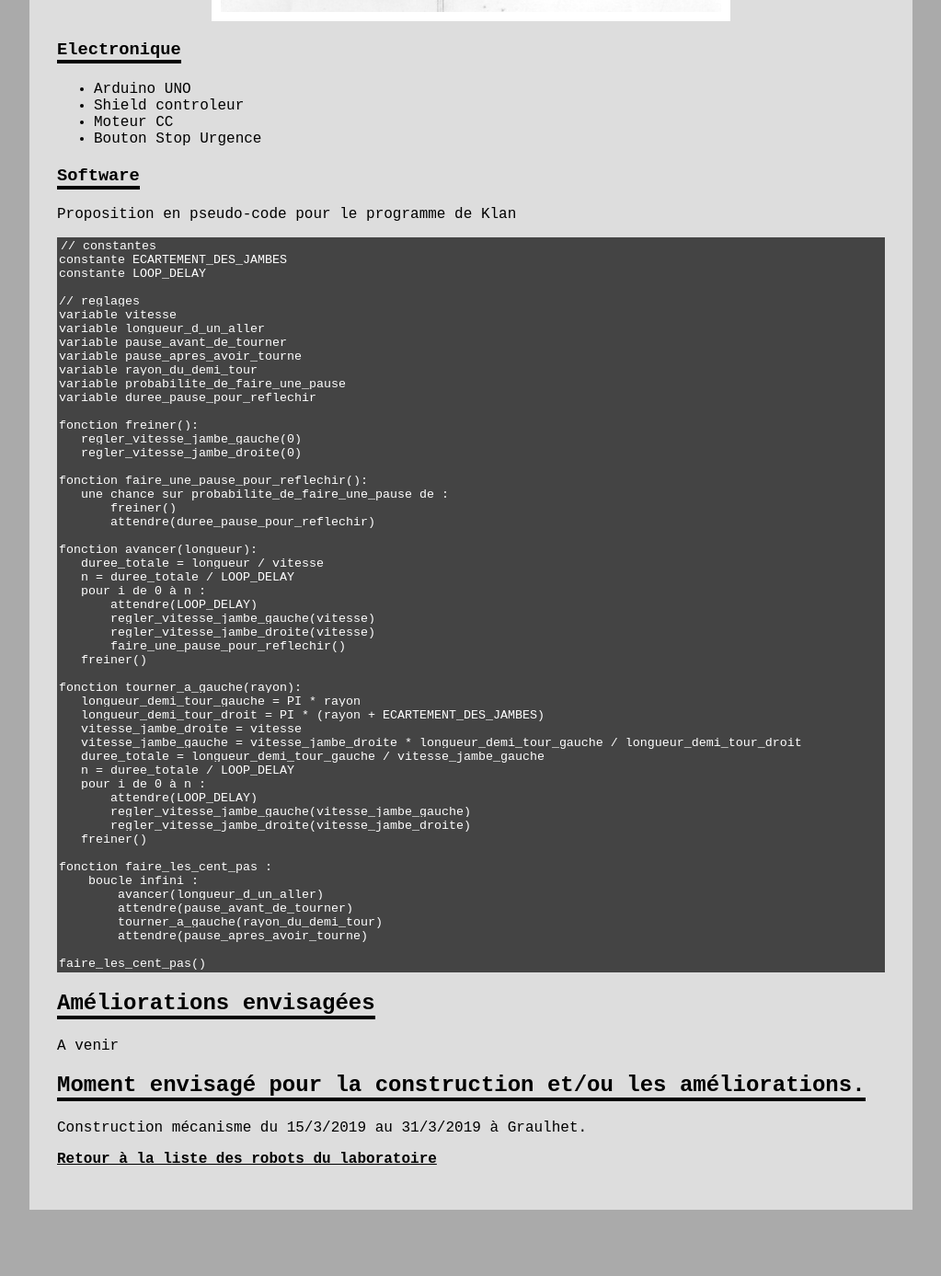
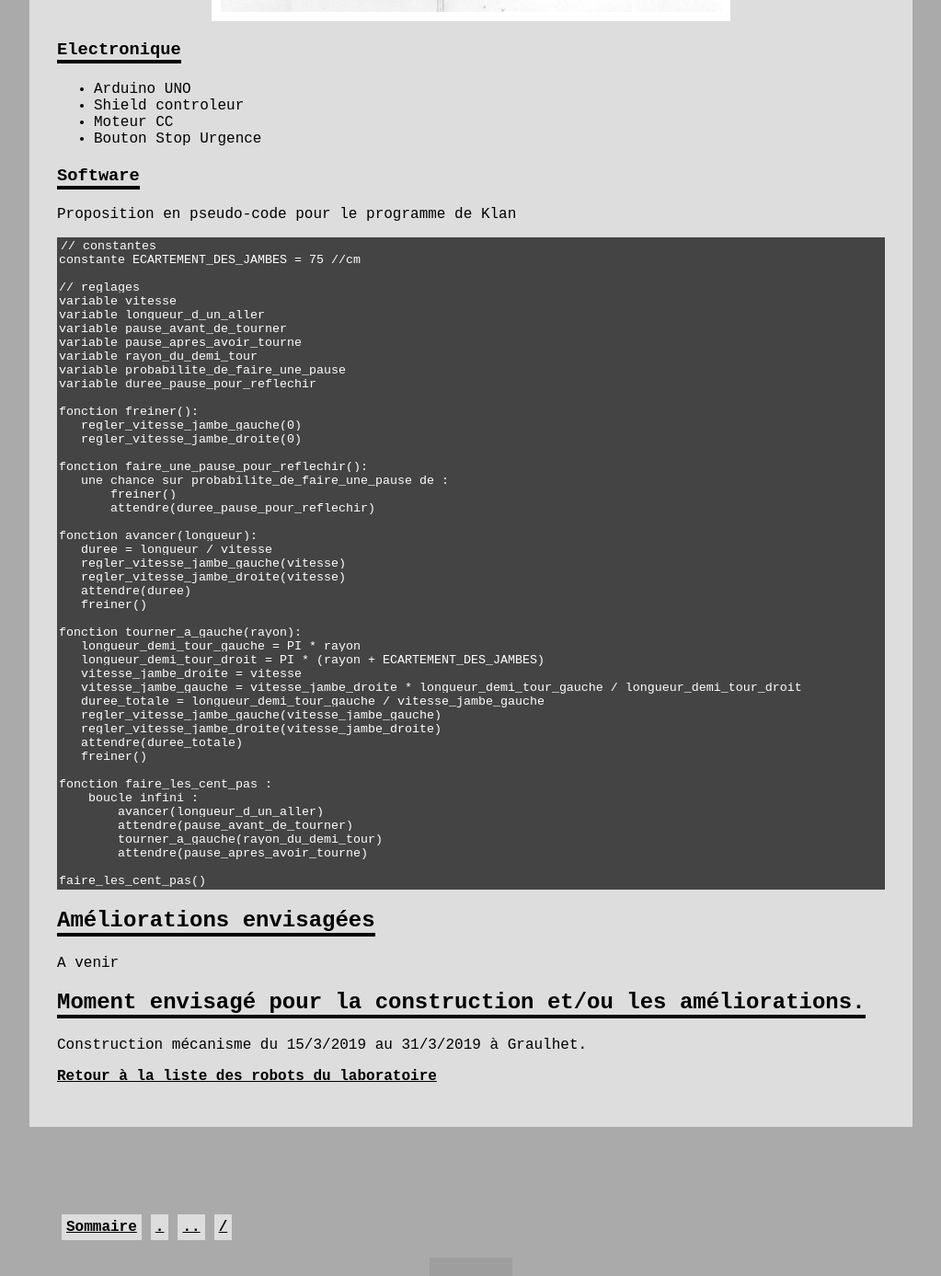
Before and after one commit to LeonLenclos/turing-test, a Jekyll site: the page built from contenu/robots/klan.md, in a window 1280 px wide and 1400 px high, scrolled down 4764 px. Shown: the top 1387 px of the window at 92% size, without its empty margins (128-1151 px from the left). Built offline with Jekyll 4.4.1, drawn with Linux system fonts in a browser that asks for light colours; nearby versions of some CDN libraries; our own code applies the rules of GitHub Pages for plain Markdown files; a script that is not in the unit is left out; the repository's description, which GitHub fills in, is left out; grey boxes are pictures that could not be loaded.

Commit message:
Update klan.md

````diff
--- a/contenu/robots/klan.md
+++ b/contenu/robots/klan.md
@@ -85,8 +85,7 @@ Dans notre adaptation, la rotation des pivots s'effectue grace à des rondelles
 Proposition en pseudo-code pour le programme de Klan
 ```
 // constantes
-constante ECARTEMENT_DES_JAMBES
-constante LOOP_DELAY
+constante ECARTEMENT_DES_JAMBES = 75 //cm
 
 // reglages
 variable vitesse
@@ -107,13 +106,10 @@ fonction faire_une_pause_pour_reflechir():
        attendre(duree_pause_pour_reflechir)
 
 fonction avancer(longueur):
-   duree_totale = longueur / vitesse
-   n = duree_totale / LOOP_DELAY
-   pour i de 0 à n :
-       attendre(LOOP_DELAY)
-       regler_vitesse_jambe_gauche(vitesse)
-       regler_vitesse_jambe_droite(vitesse)
-       faire_une_pause_pour_reflechir()
+   duree = longueur / vitesse
+   regler_vitesse_jambe_gauche(vitesse)
+   regler_vitesse_jambe_droite(vitesse)
+   attendre(duree)
    freiner()
 
 fonction tourner_a_gauche(rayon):
@@ -122,11 +118,9 @@ fonction tourner_a_gauche(rayon):
    vitesse_jambe_droite = vitesse
    vitesse_jambe_gauche = vitesse_jambe_droite * longueur_demi_tour_gauche / longueur_demi_tour_droit
    duree_totale = longueur_demi_tour_gauche / vitesse_jambe_gauche
-   n = duree_totale / LOOP_DELAY
-   pour i de 0 à n :
-       attendre(LOOP_DELAY)
-       regler_vitesse_jambe_gauche(vitesse_jambe_gauche)
-       regler_vitesse_jambe_droite(vitesse_jambe_droite)
+   regler_vitesse_jambe_gauche(vitesse_jambe_gauche)
+   regler_vitesse_jambe_droite(vitesse_jambe_droite)
+   attendre(duree_totale)
    freiner()
 
 fonction faire_les_cent_pas :
````
